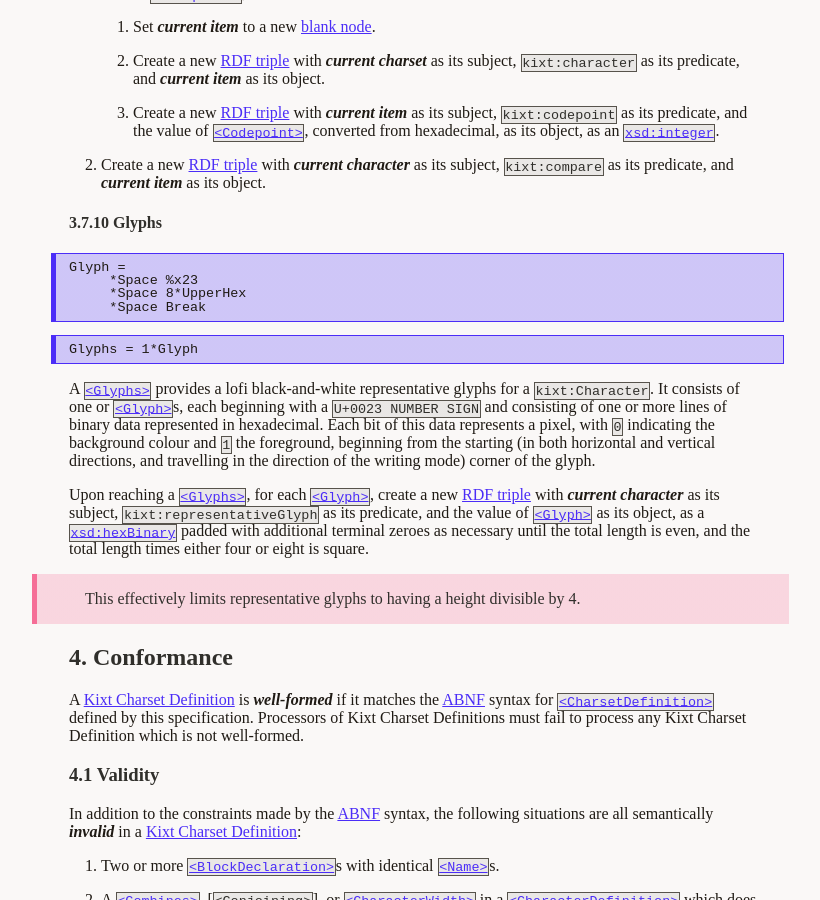
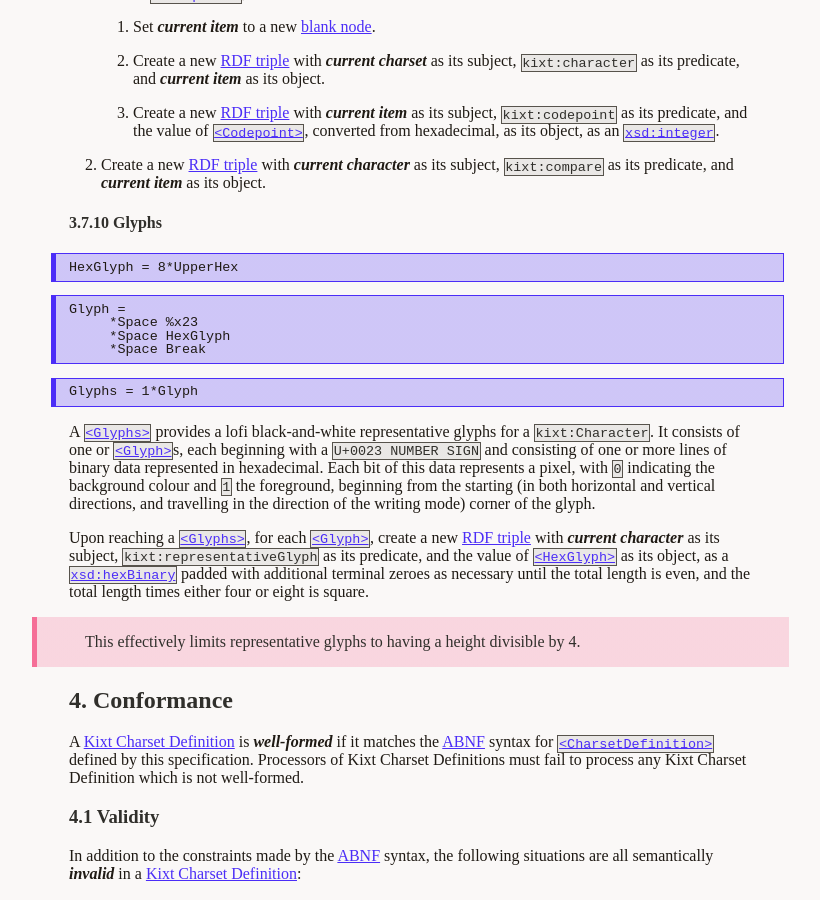
Before and after one commit to kibi-network/Kixt, a Jekyll site: the page built from -/Charset/index.md, in a window 1280 px wide and 900 px high, scrolled down 17284 px. Shown: the whole window, without its empty margins (227-1047 px from the left). Built offline with Jekyll 4.4.1, drawn with Linux system fonts in a browser that asks for light colours; our own code applies the rules of GitHub Pages for plain Markdown files.

Commit message:
[Charset] Clarified Glyph hex ABNF

````diff
--- a/-/Charset/index.md
+++ b/-/Charset/index.md
@@ -1090,9 +1090,13 @@ Upon reaching a [`<References>`], for each [`<Codepoint>`]:
 {: id="definition.character.glyphs"}
 
 ```abnf
+HexGlyph = 8*UpperHex
+```
+{: id="prod.HexGlyph"}
+```abnf
 Glyph =
 	*Space %x23
-	*Space 8*UpperHex
+	*Space HexGlyph
 	*Space Break
 ```
 {: id="prod.Glyph"}
@@ -1105,7 +1109,7 @@ A [`<Glyphs>`] provides a lofi black-and-white representative glyphs for a `kixt
 It consists of one or [`<Glyph>`]s, each beginning with a `U+0023 NUMBER SIGN` and consisting of one or more lines of binary data represented in hexadecimal.
 Each bit of this data represents a pixel, with `0` indicating the background colour and `1` the foreground, beginning from the starting (in both horizontal and vertical directions, and travelling in the direction of the writing mode) corner of the glyph.
 
-Upon reaching a [`<Glyphs>`], for each [`<Glyph>`], create a new [RDF triple] with <var>current character</var> as its subject, <code>kixt:representativeGlyph</code> as its predicate, and the value of [`<Glyph>`] as its object, as a [`xsd:hexBinary`] padded with additional terminal zeroes as necessary until the total length is even, and the total length times either four or eight is square.
+Upon reaching a [`<Glyphs>`], for each [`<Glyph>`], create a new [RDF triple] with <var>current character</var> as its subject, <code>kixt:representativeGlyph</code> as its predicate, and the value of [`<HexGlyph>`] as its object, as a [`xsd:hexBinary`] padded with additional terminal zeroes as necessary until the total length is even, and the total length times either four or eight is square.
 
 <div role="note" markdown="block">
 This effectively limits representative glyphs to having a height divisible by 4.
--- a/_includes/references.md
+++ b/_includes/references.md
@@ -201,6 +201,7 @@
 [`<Notes>`]: <{{ "/-/Charset/#prod.Notes" | absolute_url }}>
 [`<Reference>`]: <{{ "/-/Charset/#prod.Reference" | absolute_url }}>
 [`<References>`]: <{{ "/-/Charset/#prod.References" | absolute_url }}>
+[`<HexGlyph>`]: <{{ "/-/Charset/#prod.HexGlyph" | absolute_url }}>
 [`<Glyph>`]: <{{ "/-/Charset/#prod.Glyph" | absolute_url }}>
 [`<Glyphs>`]: <{{ "/-/Charset/#prod.Glyphs" | absolute_url }}>
 
````
Also changed, not shown: 1 other file.
